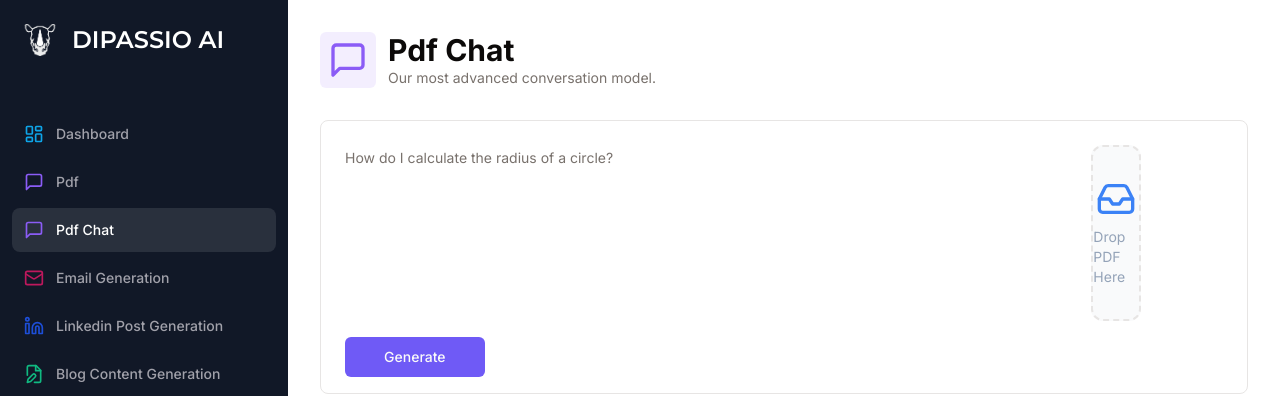
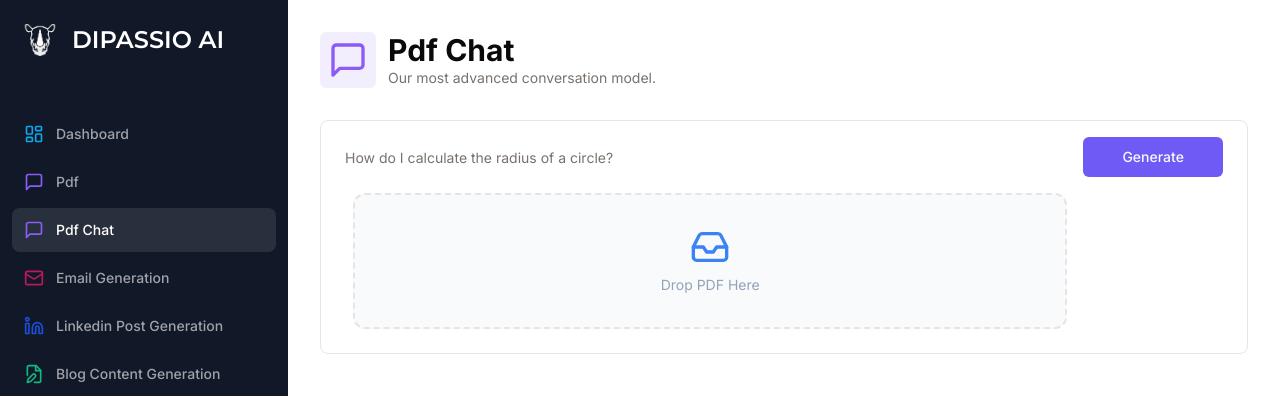
Before and after one commit to trasgoverde/ai-saas-master, a Next.js app: page /conversation in a window 1280 px wide. Shown: the top 396 px of the page. Built offline with nearby package versions, Linux system fonts and the light colour scheme; no server answers.

Commit message:
Working :rocket: :rocket:

```diff
--- a/app/(dashboard)/(routes)/conversation/page.tsx
+++ b/app/(dashboard)/(routes)/conversation/page.tsx
@@ -100,11 +100,11 @@ const ConversationPage = () => {
                 )}
               />
 
-              <FileUpload className="border-dashed border-2 rounded-xl cursor-pointer bg-gray-50 py-8 flex justify-center items-center flex-col" /> {/* Add the FileUpload component here */}
 
               <Button className="col-span-12 lg:col-span-2 w-full" type="submit" disabled={isLoading} size="icon">
                 Generate
               </Button>
+             <FileUpload className="border-dashed border-2 rounded-xl cursor-pointer bg-gray-50 py-8 flex justify-center items-center flex-col" /> {/* Add the FileUpload component here */}
             </form>
           </Form>
         </div>
--- a/components/file-upload.tsx
+++ b/components/file-upload.tsx
@@ -66,7 +66,7 @@ const FileUpload = () => {
     },
   });
   return (
-    <div className="p-2 bg-white rounded-xl">
+    <div className="col-span-12 lg:col-span-10 p-2 bg-gray flex-center rounded-x1">
       <div
         {...getRootProps({
           className:
```
